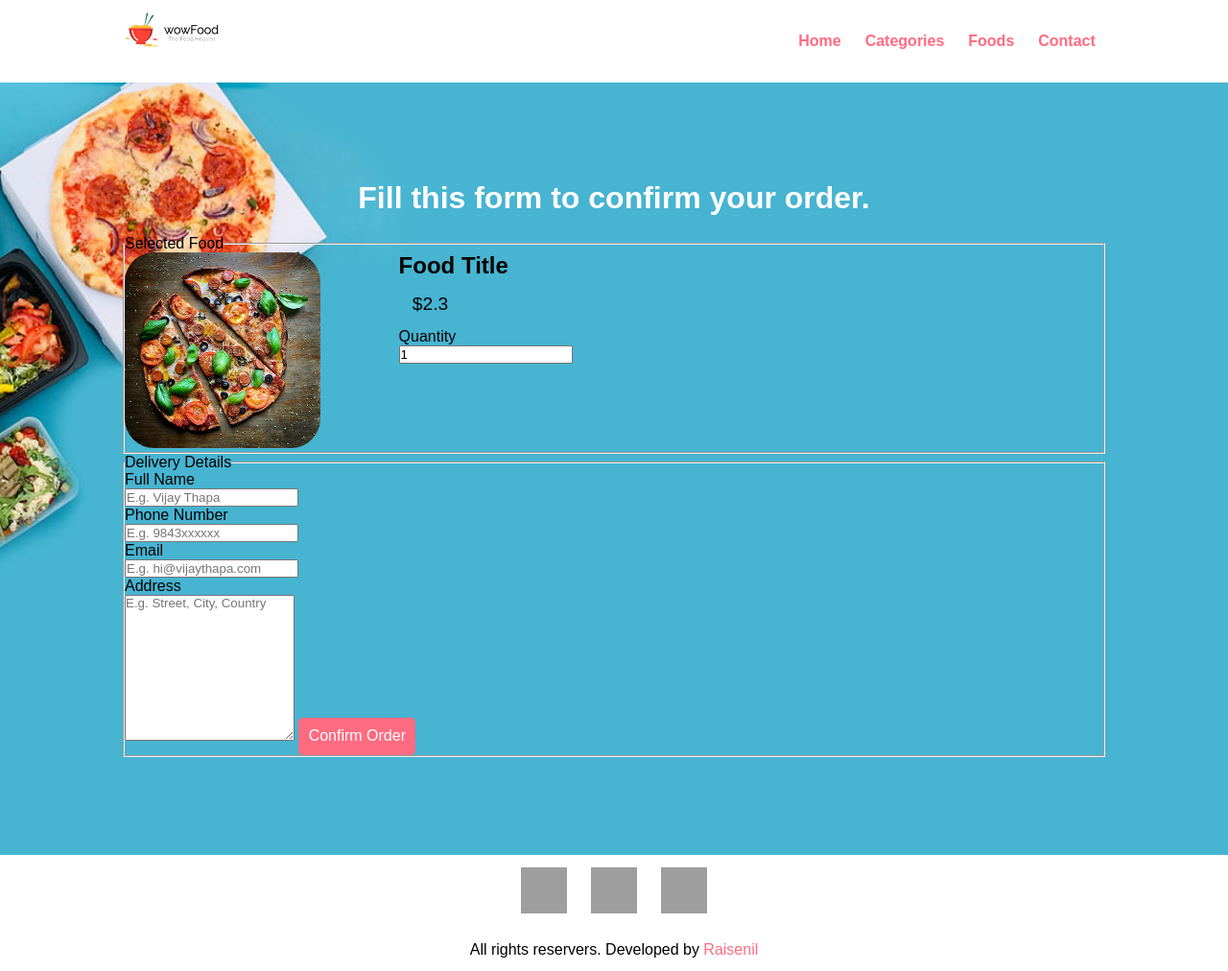
After one commit to Raisenil/Food_Ordering_Website, a PHP site: page /order.html in a window 1280 px wide. The commit adds this page. Shown: the whole page at 96% size. Run offline with PHP 8.4, Linux system fonts and the light colour scheme; grey boxes are pictures that could not be loaded.

Commit message:
Update repo

```diff
--- a/css/style.css
+++ b/css/style.css
@@ -26,6 +26,10 @@
 
 .text-center{
     text-align: center;
+}
+
+.text-left{
+    text-align: ;
 }
 
 .clearfix{
--- /dev/null
+++ b/order.html
@@ -0,0 +1,120 @@
+<!DOCTYPE html>
+<html lang="en">
+<head>
+    <meta charset="UTF-8">
+    <meta name="viewport" content="width=device-width, initial-scale=1.0">
+    <title>Restaurant Website</title>
+
+    <!-- Link our CSS file -->
+    <link rel="stylesheet" href="css/style.css">
+</head>
+
+<body>
+    <!-- Navbar Section Start -->
+    <section class="navbar">
+        <div class="container">
+            <div class="logo">
+                <a href="#" title="Logo">
+                    <img src="images/logo.png" alt="Restaurant Logo" class="img-responsive">
+                </a>
+            </div>
+
+            <div class="menu text-right">
+                <ul>
+                    <li>
+                        <a href="index.html">Home</a>
+                    </li>
+                    <li>
+                        <a href="categories.html">Categories</a>
+                    </li>
+                    <li>
+                        <a href="foods.html">Foods</a>
+                    </li>
+                    <li>
+                        <a href="#">Contact</a>
+                    </li>
+                </ul>
+            </div>
+
+            <div class="clearfix"></div>
+        </div>
+    </section>
+    <!-- Navbar Section End -->
+
+    <!-- Food Search Section Start -->
+    <section class="food-search">
+        <div class="container">
+
+            <h2 class="text-center text-white">Fill this form to confirm your order.</h2>
+
+            <form action="#" class="order">
+                <fieldset>
+                    <legend>Selected Food</legend>
+
+                    <div class="food-menu-img">
+                        <img src="images/menu-pizza.jpg" alt="Chicke Hawain Pizza" class="img-responsive img-curve">
+                    </div>
+
+                    <div class="food-menu-desc">
+                        <h3>Food Title</h3>
+                        <p class="food-price">$2.3</p>
+
+                        <div class="order-label">Quantity</div>
+                        <input type="number" name="qty" class="input-responsive" value="1" required>
+
+                    </div>
+
+                </fieldset>
+
+                <fieldset>
+                    <legend>Delivery Details</legend>
+                    <div class="order-label">Full Name</div>
+                    <input type="text" name="full-name" placeholder="E.g. Vijay Thapa" class="input-responsive" required>
+
+                    <div class="order-label">Phone Number</div>
+                    <input type="tel" name="contact" placeholder="E.g. 9843xxxxxx" class="input-responsive" required>
+
+                    <div class="order-label">Email</div>
+                    <input type="email" name="email" placeholder="E.g. hi@vijaythapa.com" class="input-responsive" required>
+
+                    <div class="order-label">Address</div>
+                    <textarea name="address" rows="10" placeholder="E.g. Street, City, Country" class="input-responsive" required></textarea>
+
+                    <input type="submit" name="submit" value="Confirm Order" class="btn btn-primary">
+                </fieldset>
+
+            </form>
+
+        </div>
+    </section>
+    <!-- Food Search Section End -->
+
+    <!-- Social Start -->
+    <section class="social">
+        <div class="container text-center">
+            <ul>
+                <li>
+                    <a href="#"><img width="48" height="48" src="https://img.icons8.com/fluency/48/facebook-new.png" alt="facebook-new"/></a>
+                </li>
+
+                <li>
+                    <a href="#"><img width="48" height="48" src="https://img.icons8.com/color/48/instagram-new--v1.png" alt="instagram-new--v1"/></a>
+                </li>
+
+                <li>
+                    <a href="#"><img width="48" height="48" src="https://img.icons8.com/color/48/twitter--v1.png" alt="twitter--v1"/></a>
+                </li>
+            </ul>
+        </div>
+    </section>
+    <!-- Social End -->
+
+    <!-- Footer Start -->
+    <section class="footer">
+        <div class="container text-center">
+            <p>All rights reservers. Developed by <a href="https://github.com/Raisenil" target="_blank">Raisenil</a> </p>
+        </div>
+    </section>
+    <!-- Footer End -->
+</body>
+</html>
```
Also changed, not shown: web-design-course-restaurant-master/web-design-course-restaurant-master/dcategory-foods.html (renamed from web-design-course-restaurant-master/web-design-course-restaurant-master/category-foods.html).
